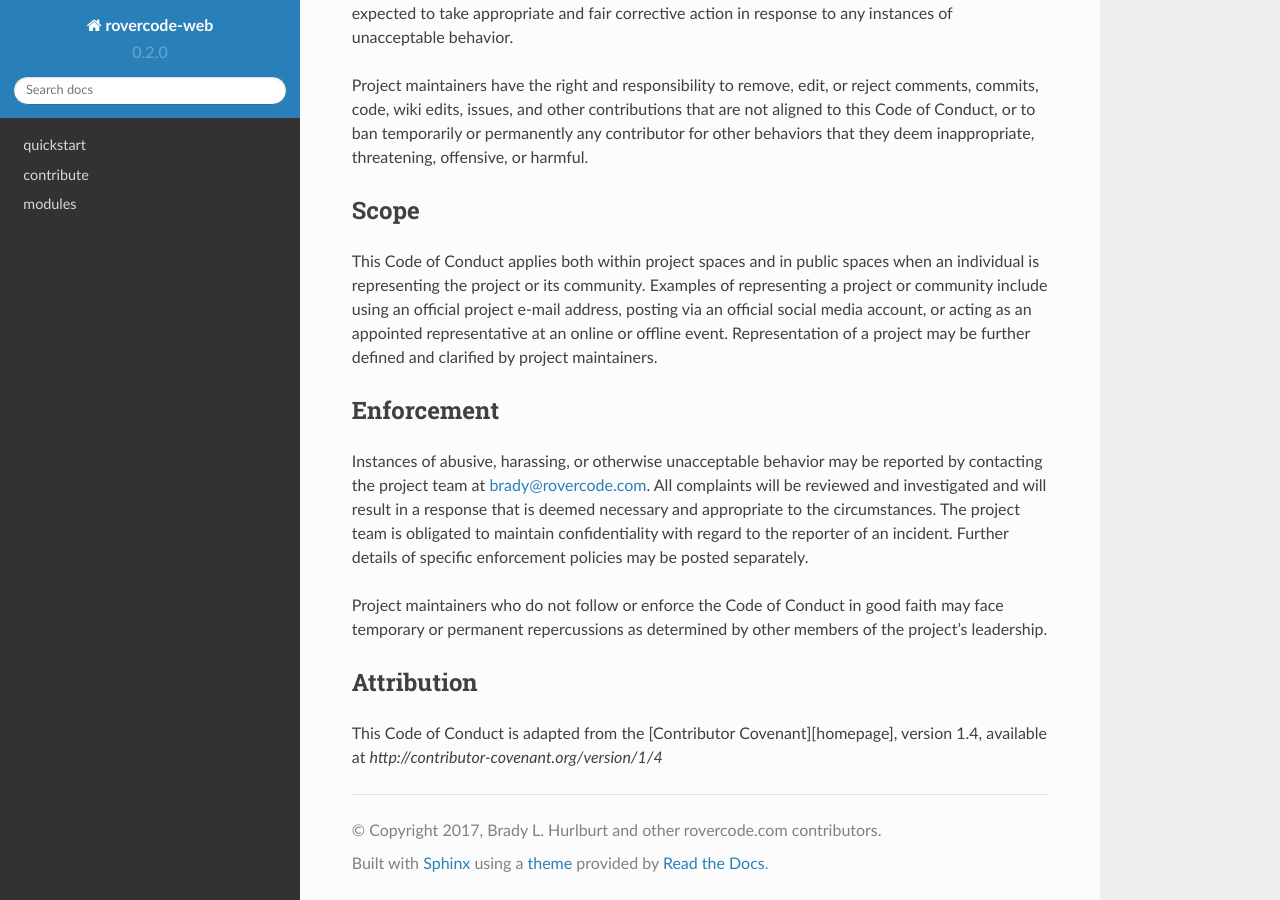
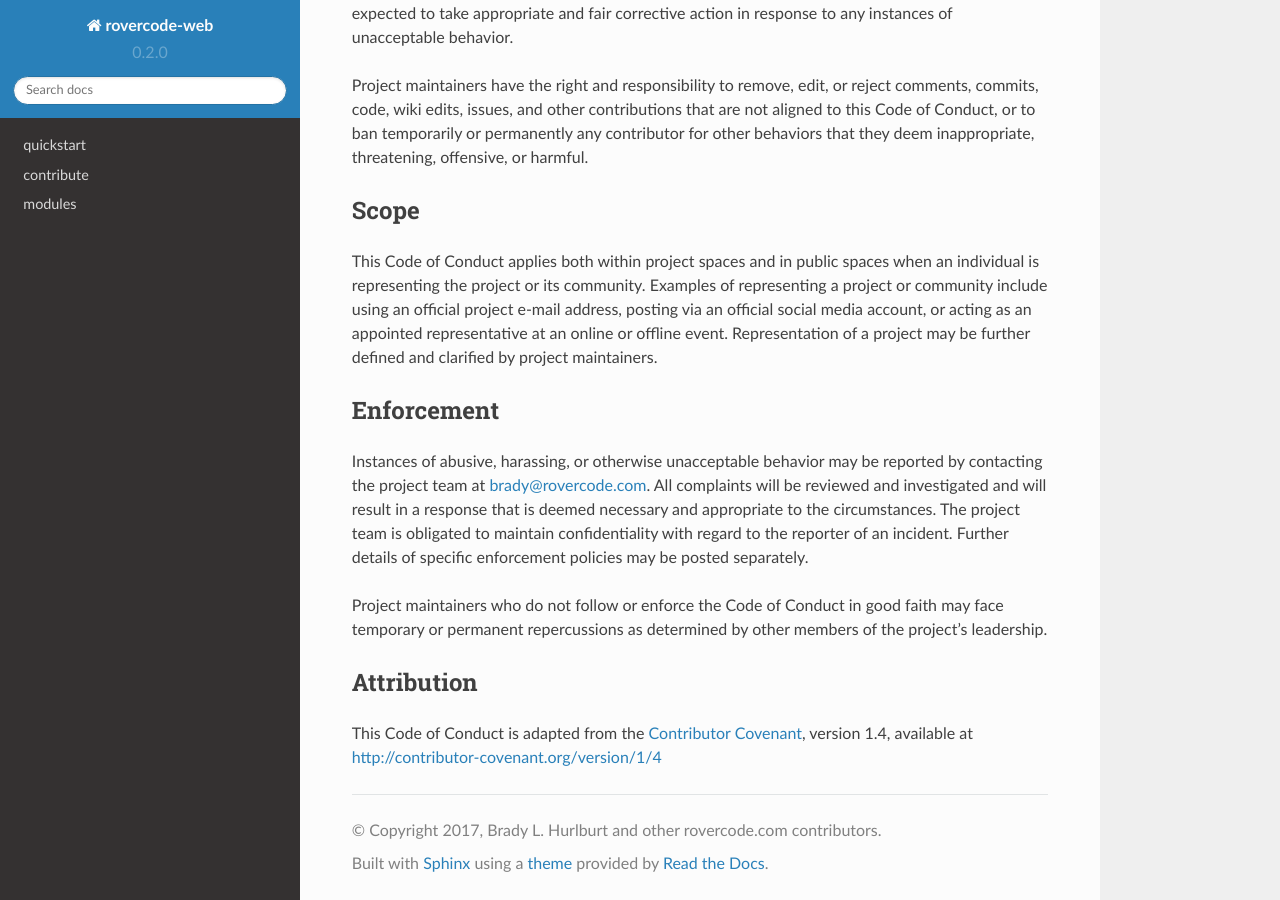
Before and after one commit to rovercode/rovercode-web, a Sphinx documentation site: the page built from docs/code_of_conduct.rst, in a window 1280 px wide and 900 px high, scrolled down 902 px. Built offline with Sphinx 7.4.7 and the Read the Docs theme 2.0.0, drawn with Linux system fonts in a browser that asks for light colours; some of the changed lines change nothing that is shown.

Commit message:
Fixes links in code of conduct

```diff
--- a/docs/code_of_conduct.rst
+++ b/docs/code_of_conduct.rst
@@ -72,5 +72,5 @@ members of the project's leadership.
 Attribution
 ############
 
-This Code of Conduct is adapted from the [Contributor Covenant][homepage], version 1.4,
-available at `http://contributor-covenant.org/version/1/4`
+This Code of Conduct is adapted from the `Contributor Covenant <http://contributor-covenant.org/>`_, version 1.4,
+available at `<http://contributor-covenant.org/version/1/4>`_
```
